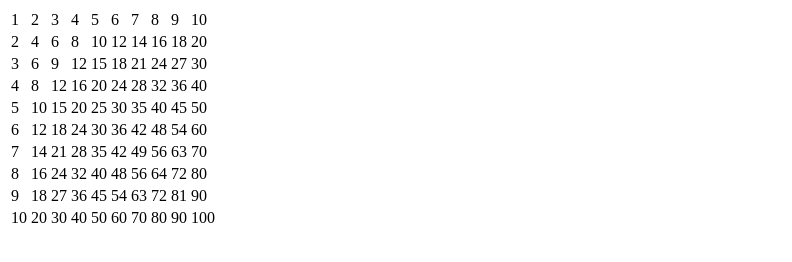
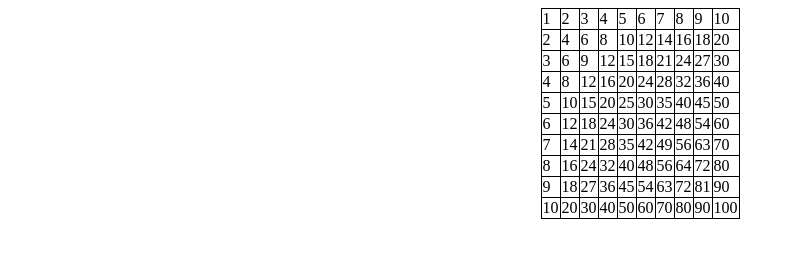
Before and after one commit to OlgaSenko22/DOM_basic_dz-main2, a website: page index.html in a window 1280 px wide. Shown: the whole page, without its empty margins (0-792 px from the left). Drawn offline with Linux system fonts and the light colour scheme.

Commit message:
dom_project43 css

```diff
--- a/css/style.css
+++ b/css/style.css
@@ -0,0 +1,8 @@
+
+table {
+    margin: 0 auto;
+}
+table, tr, td {
+    border-collapse: collapse;
+    border: 1px solid black;
+}
--- a/index.html
+++ b/index.html
@@ -3,6 +3,7 @@
 <head>
     <meta charset="UTF-8">
     <title>Title</title>
+    <link rel="stylesheet" type="text/css" href="css/style.css">
 </head>
 <body>
 
--- a/js/solution.js
+++ b/js/solution.js
@@ -1,6 +1,5 @@
 "use strict";
 const table = document.createElement('table');
-table.setAttribute('main-table', '')
 const rows = 10;
 const cols = 10;
 for(let i = 1; i <= rows; i++) {
```
